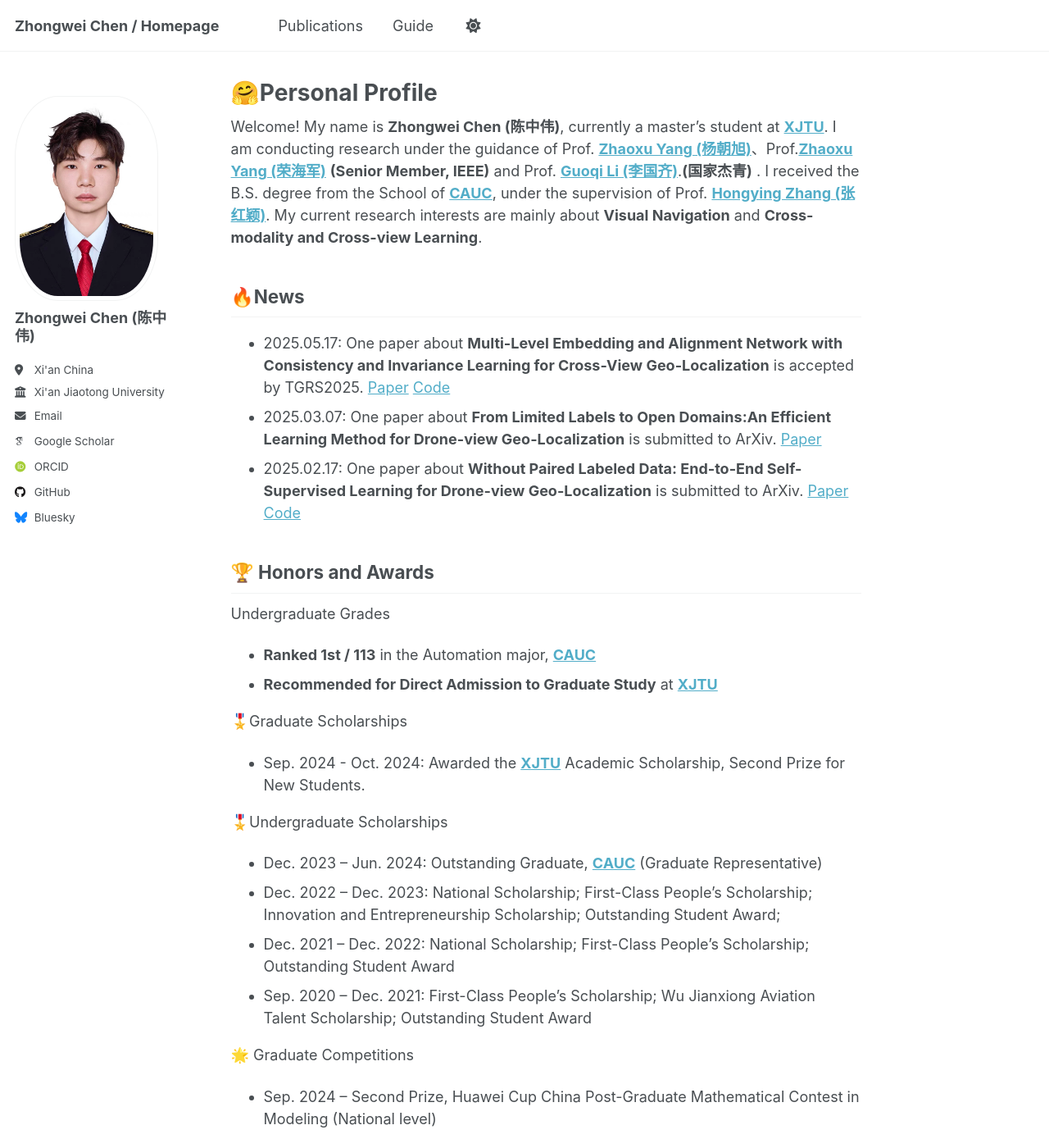
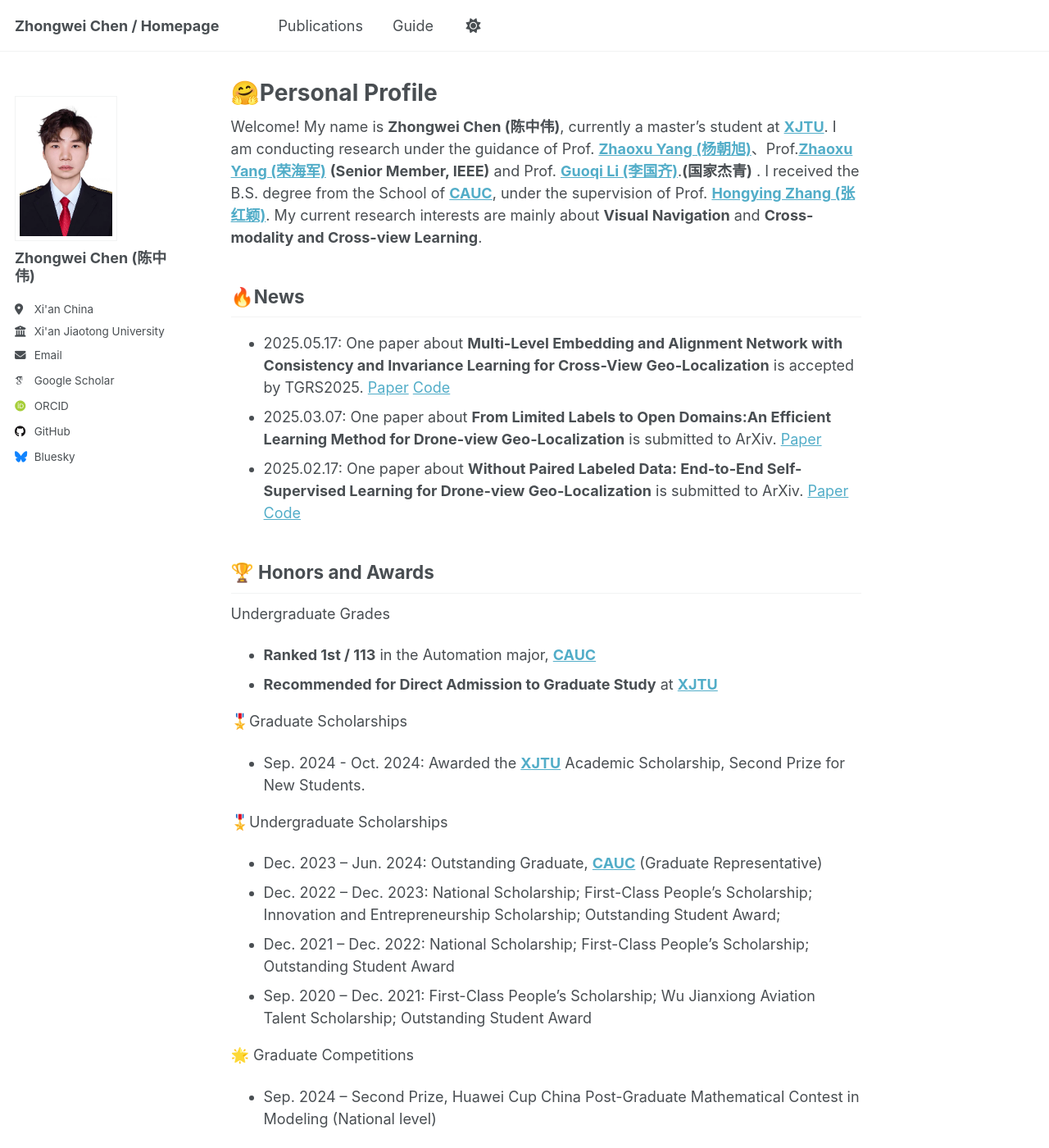
Before and after one commit to ISChenawei/ISChenawei.github.io, a Jekyll site: the page built from _pages/about.md, in a window 1280 px wide and 1400 px high. Shown: the whole window at 82% size. Built offline with Jekyll 4.4.1, drawn with Linux system fonts in a browser that asks for light colours; some web fonts are replaced; a script that is not in the unit is left out.

Commit message:
Update _sidebar.scss

```diff
--- a/_sass/layout/_sidebar.scss
+++ b/_sass/layout/_sidebar.scss
@@ -94,8 +94,8 @@
   }
 
   img {
-    max-width: 175px;
-    border-radius: 30%;
+    max-width: 125px;
+    border-radius: 0%;
 
     @include breakpoint($large) {
       padding: 5px;
```
